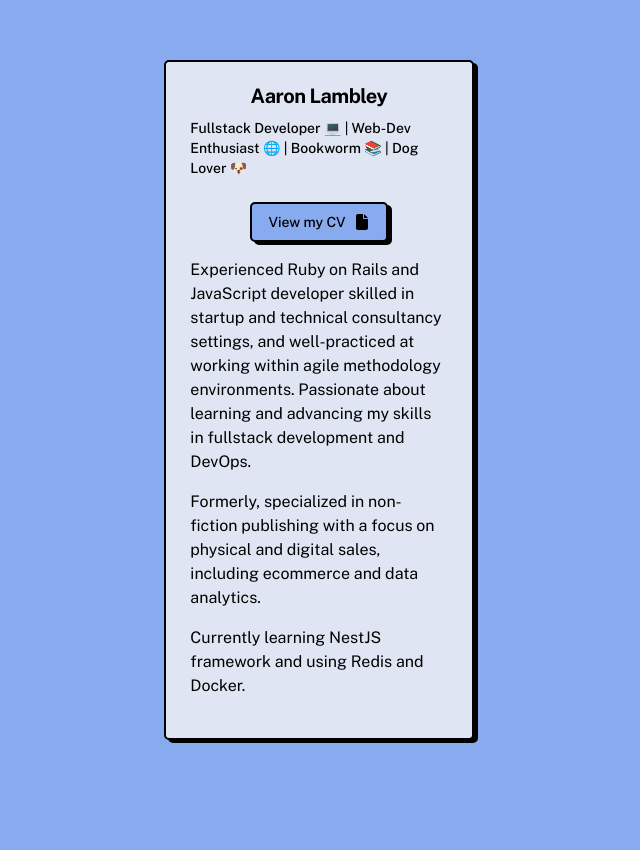
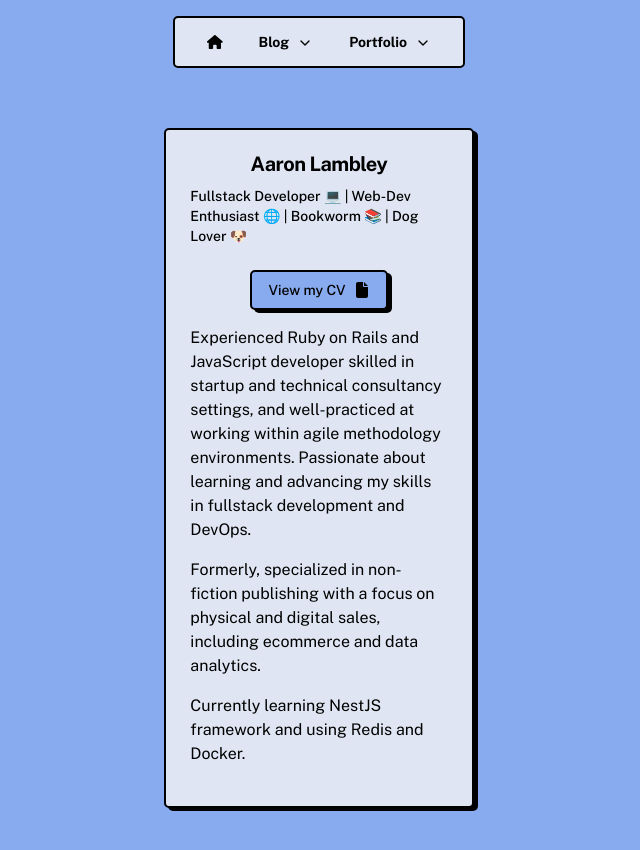
Before and after one commit to lambley/portfolio-v2, a Next.js app: page / in a window 1280 px wide. Shown: the top 850 px of the page, without its empty margins (321-961 px from the left). Before the commit the page ends 800 px from the top, so only its background shows below. Built offline with nearby package versions, Linux system fonts and the light colour scheme.

Commit message:
Add navbar component

```diff
--- a/app/layout.tsx
+++ b/app/layout.tsx
@@ -1,5 +1,6 @@
 import type { Metadata } from "next";
 import "./globals.css";
+import Navigation from "@/components/navigation";
 
 export const metadata: Metadata = {
   title: "Create Next App",
@@ -16,6 +17,7 @@ export default function RootLayout({
       <body
         className="w-3/4 m-auto bg-main text-text"
       >
+        <Navigation />
         {children}
       </body>
     </html>
--- /dev/null
+++ b/components/navigation.tsx
@@ -0,0 +1,110 @@
+"use client";
+
+import * as React from "react";
+import Link from "next/link";
+import { FontAwesomeIcon } from "@fortawesome/react-fontawesome";
+import { faHouse } from "@fortawesome/free-solid-svg-icons";
+
+import {
+  NavigationMenu,
+  NavigationMenuContent,
+  NavigationMenuItem,
+  NavigationMenuLink,
+  NavigationMenuList,
+  NavigationMenuTrigger,
+  navigationMenuTriggerStyle,
+} from "@/components/ui/navigation-menu";
+
+import { cn } from "@/lib/utils";
+
+const blogPosts = [
+  { title: "Post 1", href: "/blog/post-1" },
+  { title: "Post 2", href: "/blog/post-2" },
+  { title: "Post 3", href: "/blog/post-3" },
+];
+
+const portfolioItems = [
+  { title: "Project 1", href: "/portfolio/project-1" },
+  { title: "Project 2", href: "/portfolio/project-2" },
+  { title: "Project 3", href: "/portfolio/project-3" },
+];
+
+export default function NavigationMenuDemo() {
+  return (
+    <div className="w-fit flex justify-center mx-auto lg:mt-4 lg:mb-0 lg:sticky lg:top-4 mb-4 bottom-0 absolute left-0 right-0">
+      <NavigationMenu className="z-[5] max-w-[1200px] w-full px-4">
+        <NavigationMenuList className="flex justify-between w-full">
+          <NavigationMenuItem>
+            <Link href="/" legacyBehavior passHref>
+              <NavigationMenuLink className={navigationMenuTriggerStyle()}>
+                <FontAwesomeIcon icon={faHouse} />
+              </NavigationMenuLink>
+            </Link>
+          </NavigationMenuItem>
+          <NavigationMenuItem>
+            <NavigationMenuTrigger className="m750:max-w-[80px] m750:text-xs">
+              Blog
+            </NavigationMenuTrigger>
+            <NavigationMenuContent>
+              <ul className="grid w-[200px] gap-3 p-4">
+                {blogPosts.map((post) => (
+                  <ListItem
+                    key={post.title}
+                    title={post.title}
+                    href={post.href}
+                  >
+                    {post.title}
+                  </ListItem>
+                ))}
+              </ul>
+            </NavigationMenuContent>
+          </NavigationMenuItem>
+          <NavigationMenuItem>
+            <NavigationMenuTrigger className="m750:max-w-[80px] m750:text-xs">
+              Portfolio
+            </NavigationMenuTrigger>
+            <NavigationMenuContent>
+              <ul className="grid w-[200px] gap-3 p-4">
+                {portfolioItems.map((item) => (
+                  <ListItem
+                    key={item.title}
+                    title={item.title}
+                    href={item.href}
+                  >
+                    {item.title}
+                  </ListItem>
+                ))}
+              </ul>
+            </NavigationMenuContent>
+          </NavigationMenuItem>
+        </NavigationMenuList>
+      </NavigationMenu>
+    </div>
+  );
+}
+
+const ListItem = React.forwardRef<
+  React.ElementRef<"a">,
+  React.ComponentPropsWithoutRef<"a">
+>(({ className, title, children, ...props }, ref) => {
+  return (
+    <li>
+      <NavigationMenuLink asChild>
+        <a
+          ref={ref}
+          className={cn(
+            "hover:bg-accent block text-mtext select-none space-y-1 rounded-base border-2 border-transparent p-3 leading-none no-underline outline-none transition-colors hover:border-border dark:hover:border-darkBorder",
+            className
+          )}
+          {...props}
+        >
+          <div className="text-base font-heading leading-none">{title}</div>
+          <p className="text-muted-foreground font-base line-clamp-2 text-sm leading-snug">
+            {children}
+          </p>
+        </a>
+      </NavigationMenuLink>
+    </li>
+  );
+});
+ListItem.displayName = "ListItem";
--- /dev/null
+++ b/components/ui/navigation-menu.tsx
@@ -0,0 +1,130 @@
+import * as NavigationMenuPrimitive from "@radix-ui/react-navigation-menu"
+import { cva } from "class-variance-authority"
+import { ChevronDown } from "lucide-react"
+
+import * as React from "react"
+
+import { cn } from "@/lib/utils"
+
+const NavigationMenu = React.forwardRef<
+  React.ElementRef<typeof NavigationMenuPrimitive.Root>,
+  React.ComponentPropsWithoutRef<typeof NavigationMenuPrimitive.Root>
+>(({ className, children, ...props }, ref) => (
+  <NavigationMenuPrimitive.Root
+    ref={ref}
+    className={cn(
+      "relative z-10 flex max-w-max rounded-base font-heading border-border border-2 p-1 bg-bg flex-1 items-center justify-center",
+      className,
+    )}
+    {...props}
+  >
+    {children}
+    <NavigationMenuViewport />
+  </NavigationMenuPrimitive.Root>
+))
+NavigationMenu.displayName = NavigationMenuPrimitive.Root.displayName
+
+const NavigationMenuList = React.forwardRef<
+  React.ElementRef<typeof NavigationMenuPrimitive.List>,
+  React.ComponentPropsWithoutRef<typeof NavigationMenuPrimitive.List>
+>(({ className, ...props }, ref) => (
+  <NavigationMenuPrimitive.List
+    ref={ref}
+    className={cn(
+      "group flex flex-1 list-none items-center font-heading justify-center space-x-1",
+      className,
+    )}
+    {...props}
+  />
+))
+NavigationMenuList.displayName = NavigationMenuPrimitive.List.displayName
+
+const NavigationMenuItem = NavigationMenuPrimitive.Item
+
+const navigationMenuTriggerStyle = cva(
+  "group inline-flex h-10 w-max items-center justify-center text-mtext rounded-md bg-bg px-4 py-2 text-sm font-heading transition-colors focus:outline-none disabled:pointer-events-none disabled:opacity-50",
+)
+
+const NavigationMenuTrigger = React.forwardRef<
+  React.ElementRef<typeof NavigationMenuPrimitive.Trigger>,
+  React.ComponentPropsWithoutRef<typeof NavigationMenuPrimitive.Trigger>
+>(({ className, children, ...props }, ref) => (
+  <NavigationMenuPrimitive.Trigger
+    ref={ref}
+    className={cn(navigationMenuTriggerStyle(), "group", className)}
+    {...props}
+  >
+    {children}
+    {""}
+    <ChevronDown
+      className="relative top-[1px] ml-2 h-4 w-4 font-heading transition duration-200 group-data-[state=open]:rotate-180"
+      aria-hidden="true"
+    />
+  </NavigationMenuPrimitive.Trigger>
+))
+NavigationMenuTrigger.displayName = NavigationMenuPrimitive.Trigger.displayName
+
+const NavigationMenuContent = React.forwardRef<
+  React.ElementRef<typeof NavigationMenuPrimitive.Content>,
+  React.ComponentPropsWithoutRef<typeof NavigationMenuPrimitive.Content>
+>(({ className, ...props }, ref) => (
+  <NavigationMenuPrimitive.Content
+    ref={ref}
+    className={cn(
+      "left-0 top-0 w-full bg-bg font-heading data-[motion^=from-]:animate-in data-[motion^=to-]:animate-out data-[motion^=from-]:fade-in data-[motion^=to-]:fade-out data-[motion=from-end]:slide-in-from-right-52 data-[motion=from-start]:slide-in-from-left-52 data-[motion=to-end]:slide-out-to-right-52 data-[motion=to-start]:slide-out-to-left-52 md:absolute md:w-auto",
+      className,
+    )}
+    {...props}
+  />
+))
+NavigationMenuContent.displayName = NavigationMenuPrimitive.Content.displayName
+
+const NavigationMenuLink = NavigationMenuPrimitive.Link
+
+const NavigationMenuViewport = React.forwardRef<
+  React.ElementRef<typeof NavigationMenuPrimitive.Viewport>,
+  React.ComponentPropsWithoutRef<typeof NavigationMenuPrimitive.Viewport>
+>(({ className, ...props }, ref) => (
+  <div className={cn("absolute left-0 top-full flex justify-center")}>
+    <NavigationMenuPrimitive.Viewport
+      className={cn(
+        "origin-top-center relative mt-1.5 font-heading h-[var(--radix-navigation-menu-viewport-height)] w-full overflow-hidden rounded-base border-2 border-border bg-bg text-mtext data-[state=open]:animate-in data-[state=closed]:animate-out data-[state=closed]:zoom-out-95 data-[state=open]:zoom-in-90 md:w-[var(--radix-navigation-menu-viewport-width)]",
+        className,
+      )}
+      ref={ref}
+      {...props}
+    />
+  </div>
+))
+NavigationMenuViewport.displayName =
+  NavigationMenuPrimitive.Viewport.displayName
+
+const NavigationMenuIndicator = React.forwardRef<
+  React.ElementRef<typeof NavigationMenuPrimitive.Indicator>,
+  React.ComponentPropsWithoutRef<typeof NavigationMenuPrimitive.Indicator>
+>(({ className, ...props }, ref) => (
+  <NavigationMenuPrimitive.Indicator
+    ref={ref}
+    className={cn(
+      "top-full z-[1] flex h-1.5 items-end font-heading justify-center overflow-hidden data-[state=visible]:animate-in data-[state=hidden]:animate-out data-[state=hidden]:fade-out data-[state=visible]:fade-in",
+      className,
+    )}
+    {...props}
+  >
+    <div className="relative top-[60%] h-2 w-2 rotate-45 rounded-tl-sm bg-white" />
+  </NavigationMenuPrimitive.Indicator>
+))
+NavigationMenuIndicator.displayName =
+  NavigationMenuPrimitive.Indicator.displayName
+
+export {
+  navigationMenuTriggerStyle,
+  NavigationMenu,
+  NavigationMenuList,
+  NavigationMenuItem,
+  NavigationMenuContent,
+  NavigationMenuTrigger,
+  NavigationMenuLink,
+  NavigationMenuIndicator,
+  NavigationMenuViewport,
+}
--- a/package.json
+++ b/package.json
@@ -13,6 +13,7 @@
     "@fortawesome/free-solid-svg-icons": "^6.7.2",
     "@fortawesome/react-fontawesome": "^0.2.2",
     "@radix-ui/react-label": "^2.1.2",
+    "@radix-ui/react-navigation-menu": "^1.2.5",
     "@radix-ui/react-select": "^2.1.6",
     "@radix-ui/react-slot": "^1.1.2",
     "@tailwindcss/postcss": "^4.0.6",
```
Also changed, not shown: 1 other file (tests, documents, lock files or other folders).
